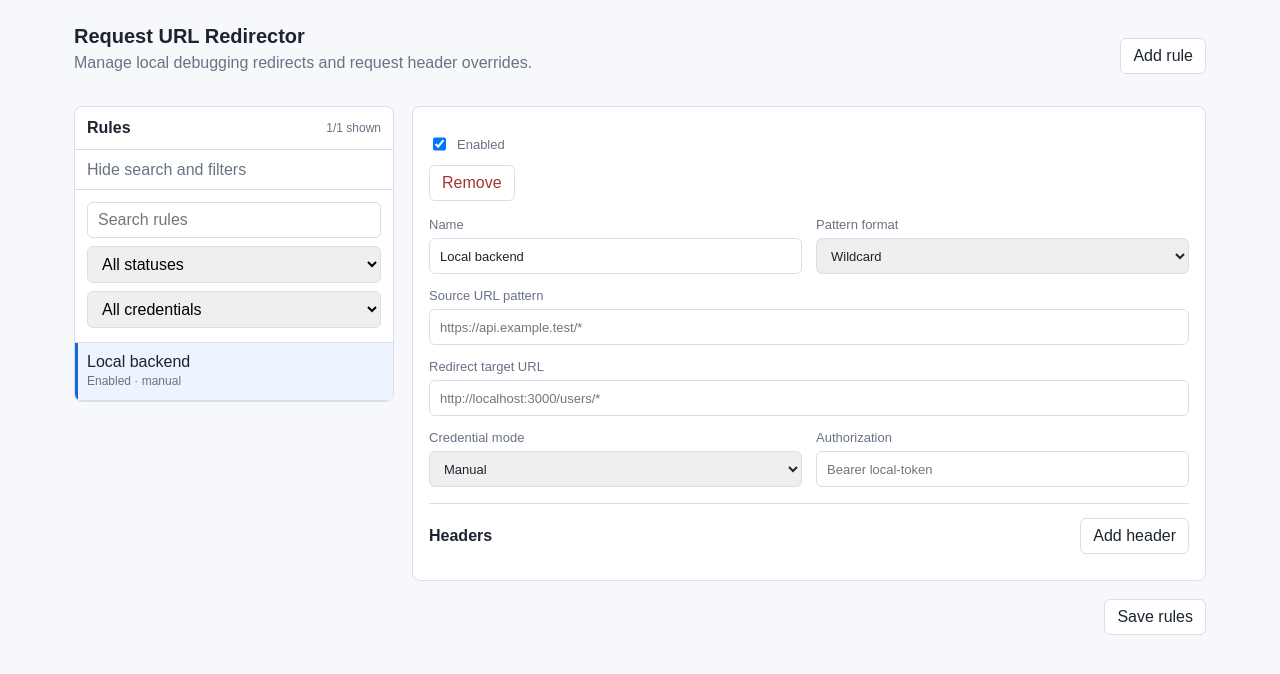
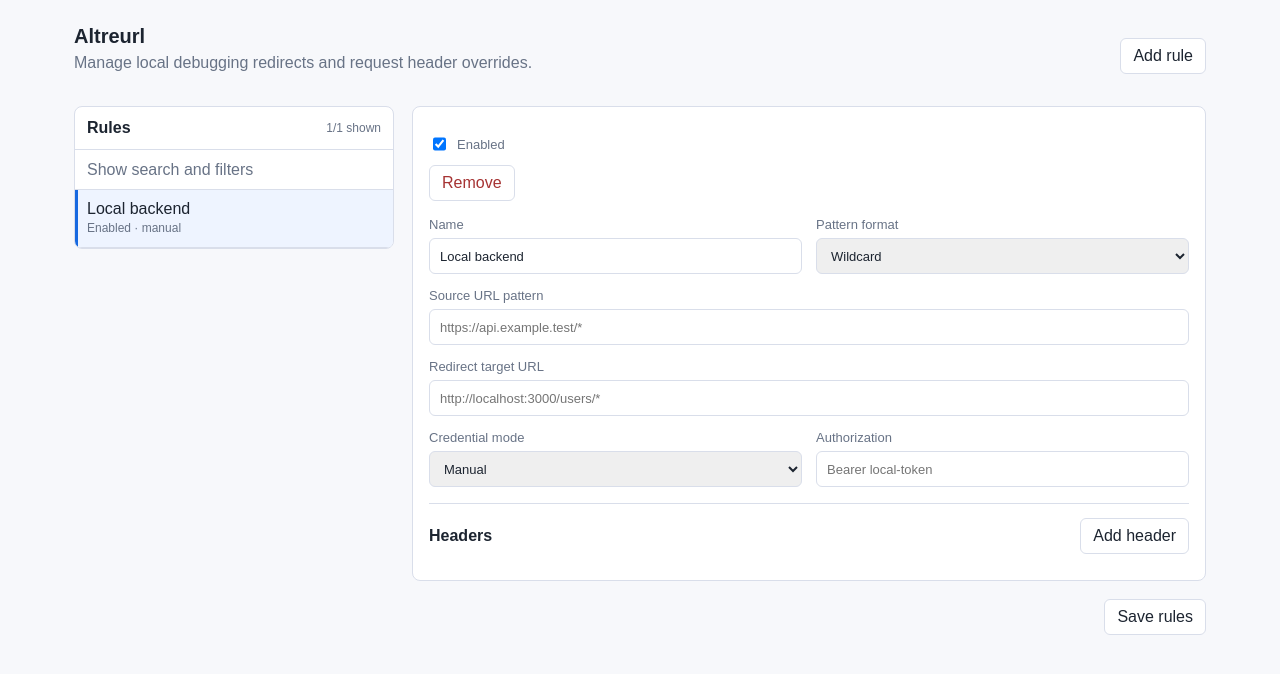
Before and after one commit to aryajava/altreurl, a browser extension: page src/options/options.html in a window 1280 px wide. Drawn offline with Linux system fonts and the light colour scheme.

Commit message:
Rename extension and hide filters by default for 1.6.3

```diff
--- a/src/options/options.html
+++ b/src/options/options.html
@@ -3,14 +3,14 @@
   <head>
     <meta charset="utf-8">
     <meta name="viewport" content="width=device-width, initial-scale=1">
-    <title>Request URL Redirector Options</title>
+    <title>Altreurl Options</title>
     <link rel="stylesheet" href="../shared/styles.css">
   </head>
   <body>
     <main class="options-shell">
       <header class="page-header">
         <div>
-          <h1>Request URL Redirector</h1>
+          <h1>Altreurl</h1>
           <p>Manage local debugging redirects and request header overrides.</p>
         </div>
         <button id="addRule" type="button">Add rule</button>
@@ -22,10 +22,10 @@
             <strong>Rules</strong>
             <span id="ruleCount"></span>
           </div>
-          <button id="toggleRuleControls" class="filter-toggle" type="button" aria-expanded="true">
-            Hide search and filters
+          <button id="toggleRuleControls" class="filter-toggle" type="button" aria-expanded="false">
+            Show search and filters
           </button>
-          <div id="ruleListControls" class="rule-list-controls">
+          <div id="ruleListControls" class="rule-list-controls" hidden>
             <input id="ruleSearch" type="search" placeholder="Search rules">
             <select id="statusFilter" aria-label="Status filter">
               <option value="all">All statuses</option>
```
Also changed, not shown: src/popup/popup.html (+2 -2 lines), README.md, manifest.json.
